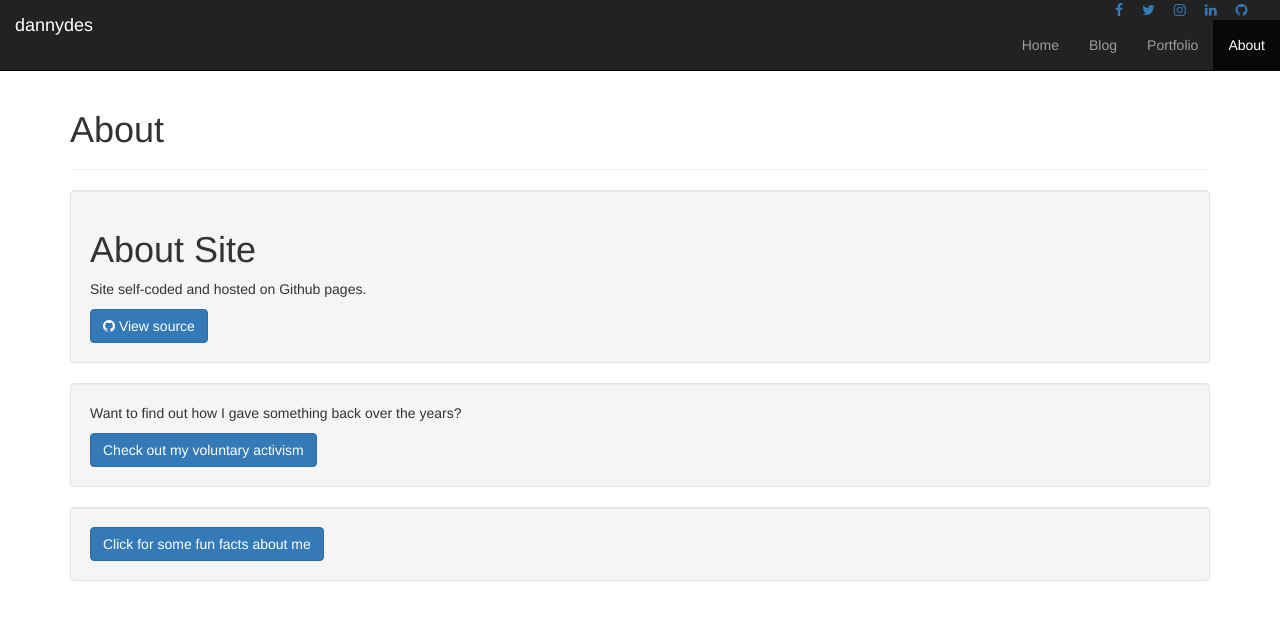
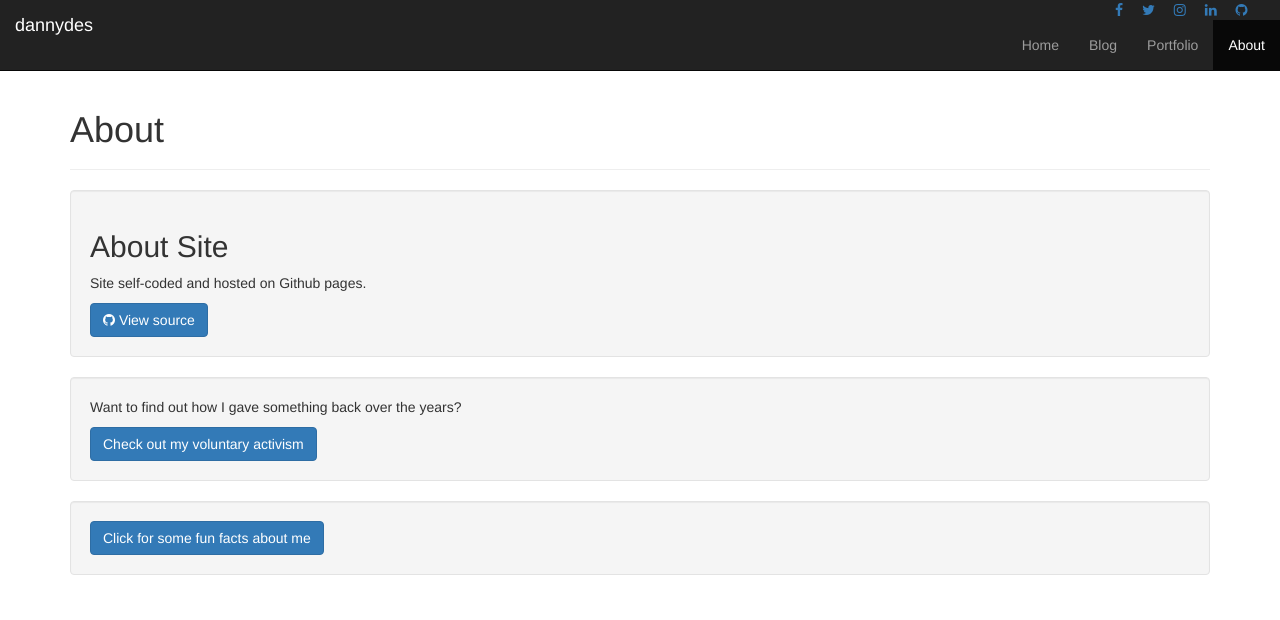
Before and after one commit to dannydes/dannydes.github.io, a Jekyll site: the page built from about/index.html, in a window 1280 px wide. Shown: the top 620 px of the page. Built offline with Jekyll 4.4.1, drawn with Linux system fonts in a browser that asks for light colours; nearby versions of some CDN libraries.

Commit message:
further content organisation

```diff
--- a/about/activism/index.html
+++ b/about/activism/index.html
@@ -4,11 +4,7 @@ title: Activism
 ---
 
 <div class="well">
-	<h1>Activism</h1>
 	<p>I have been involved in several fronts related to technology, human rights and the environment.</p>
 	<p>Check out the list below to find out more.</p>
-</div>
-
-<div class="well">
 	page under construction
 </div>
--- a/about/index.html
+++ b/about/index.html
@@ -4,7 +4,7 @@ title: About
 ---
 
 <div class="well">
-	<h1>About Site</h1>
+	<h2>About Site</h2>
 	<p>Site self-coded and hosted on Github pages.</p>
 	<a class="btn btn-primary" href="https://github.com/dannydes/dannydes.github.io" target="_blank" role="button"><i class="fa fa-github"></i> View source</a>
 </div>
@@ -17,8 +17,8 @@ title: About
 <div class="well">
 	<a id="about-me-btn" class="btn btn-primary" href="#" role="button" style="display: none">Click for some fun facts about me</a>
 	<div id="about-me">
-		<h1>Fun Facts About Me</h1>
-		<h2>Physical attributes</h2>
+		<h2>Fun Facts About Me</h2>
+		<h3>Physical attributes</h3>
 		<table class="table">
 			<tr>
 				<td><strong>Height</strong></td>
@@ -29,7 +29,7 @@ title: About
 				<td>65kg</td>
 			</tr>
 		</table>
-		<h2>Beliefs</h2>
+		<h3>Beliefs</h3>
 		<table class="table">
 			<tr>
 				<td><strong>Religion</strong></td>
@@ -44,7 +44,7 @@ title: About
 				<td>vegan</td>
 			</tr>
 		</table>
-		<h2>Strength training numbers</h2>
+		<h3>Strength training numbers</h3>
 		<table class="table">
 			<tr>
 				<td><strong>Max Strict OHP</strong></td>
```
